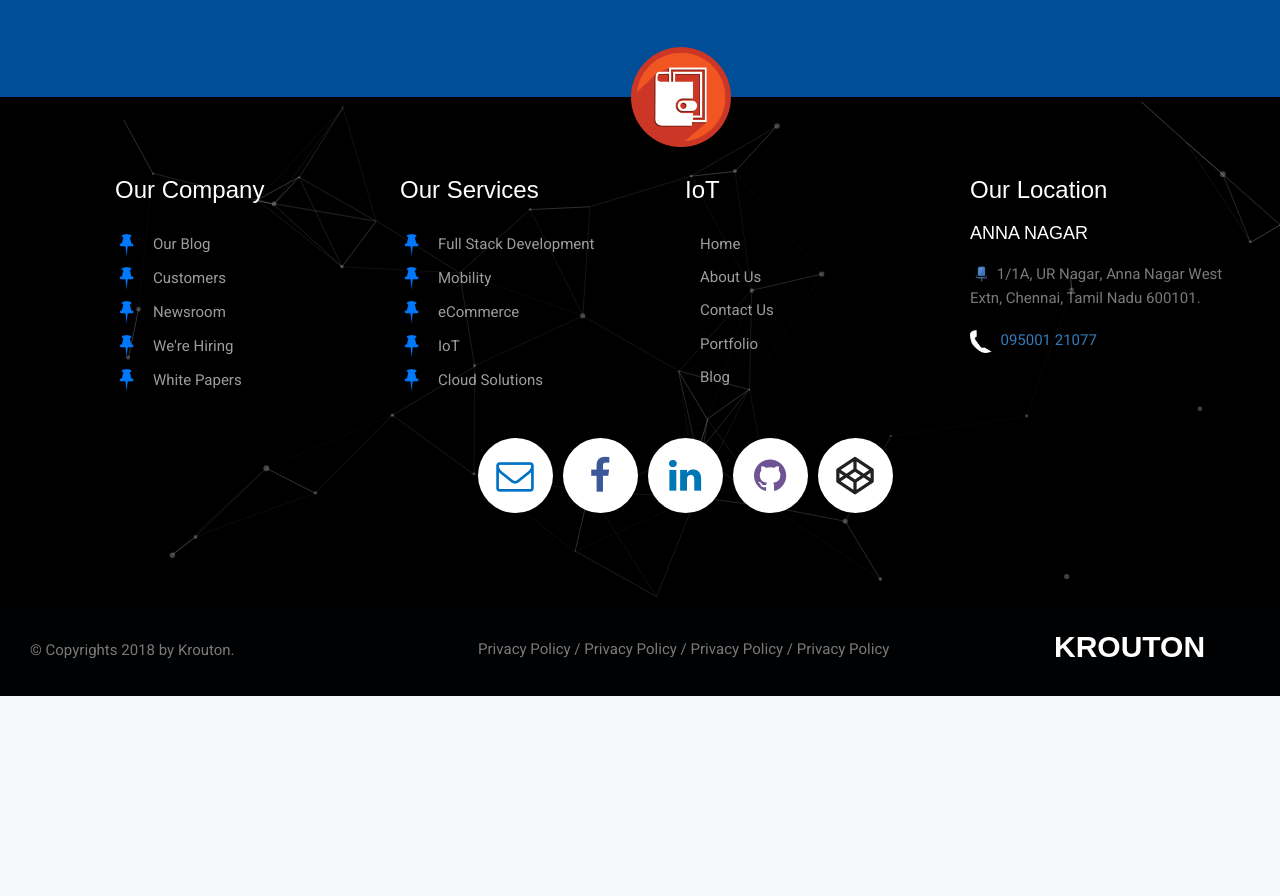
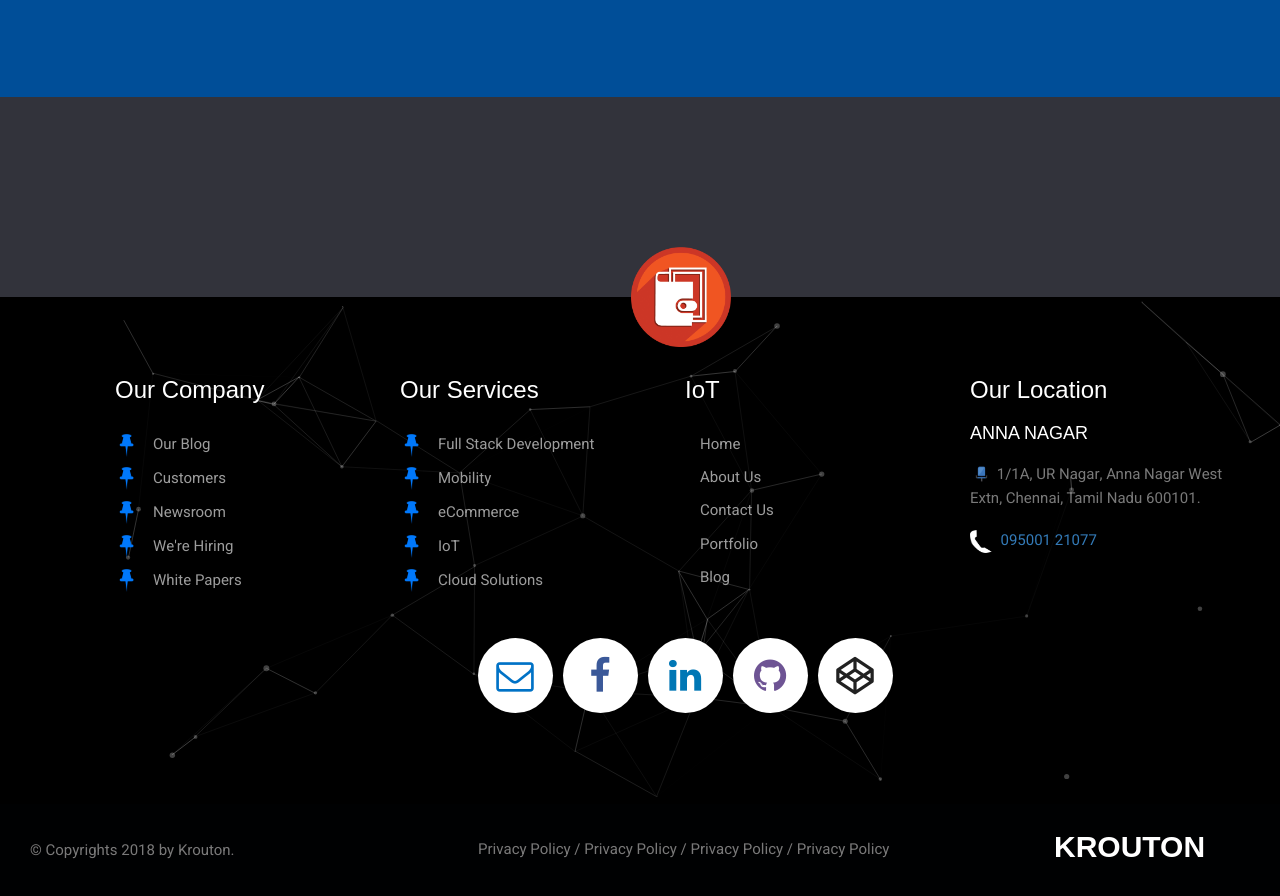
Before and after one commit to roachkrouton/kroutonindia, a plain HTML site: page inner.html in a window 1280 px wide. Shown: the part 1024-1920 px from the top of the page. Before the commit the page ends 1720 px from the top, so only its background shows below. Drawn offline with nearby package versions, Linux system fonts and the light colour scheme; a web font is replaced by a local one.

Commit message:
request section

```diff
--- a/inner.html
+++ b/inner.html
@@ -448,7 +448,14 @@ z-index: 1;
  display: inline;
  padding-left: 20px;
 }
+/*request section css*/
 
+.request-section {
+  padding-top: 100px;
+  padding-bottom: 100px;
+  background-color: rgba(29,31,38,.9);
+
+}
 
    </style>
    </head>
@@ -589,6 +596,11 @@ z-index: 1;
 
 
 
+       <!-- Request estimate starts -->
+      <section class="request-section" >
+
+      </section>
+       <!-- Request estimate ends -->
    <section id="aa_particles" >
          <div class="container" style="position: absolute; margin: 0px 100px;">
             <div class="row">
```
